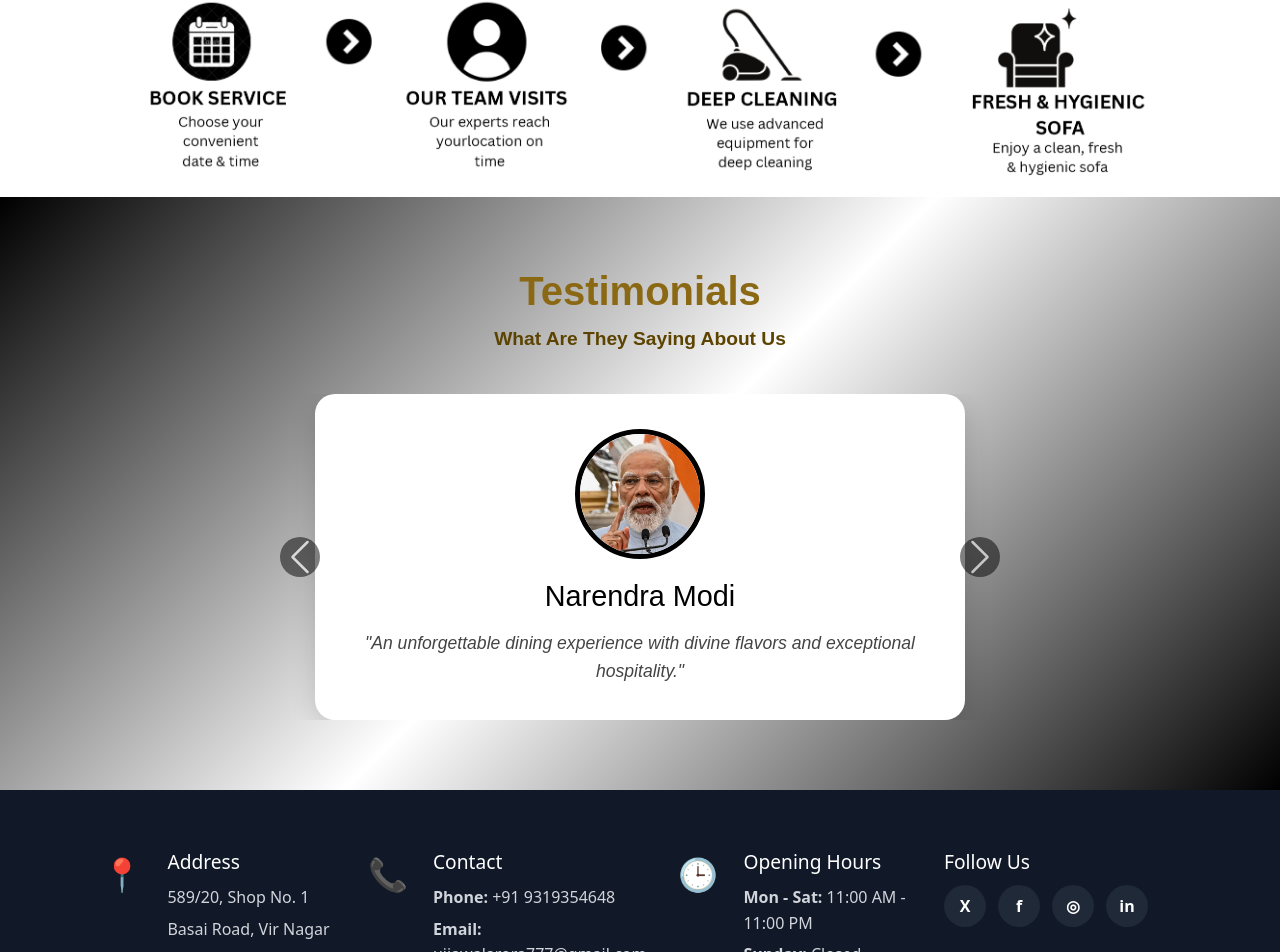
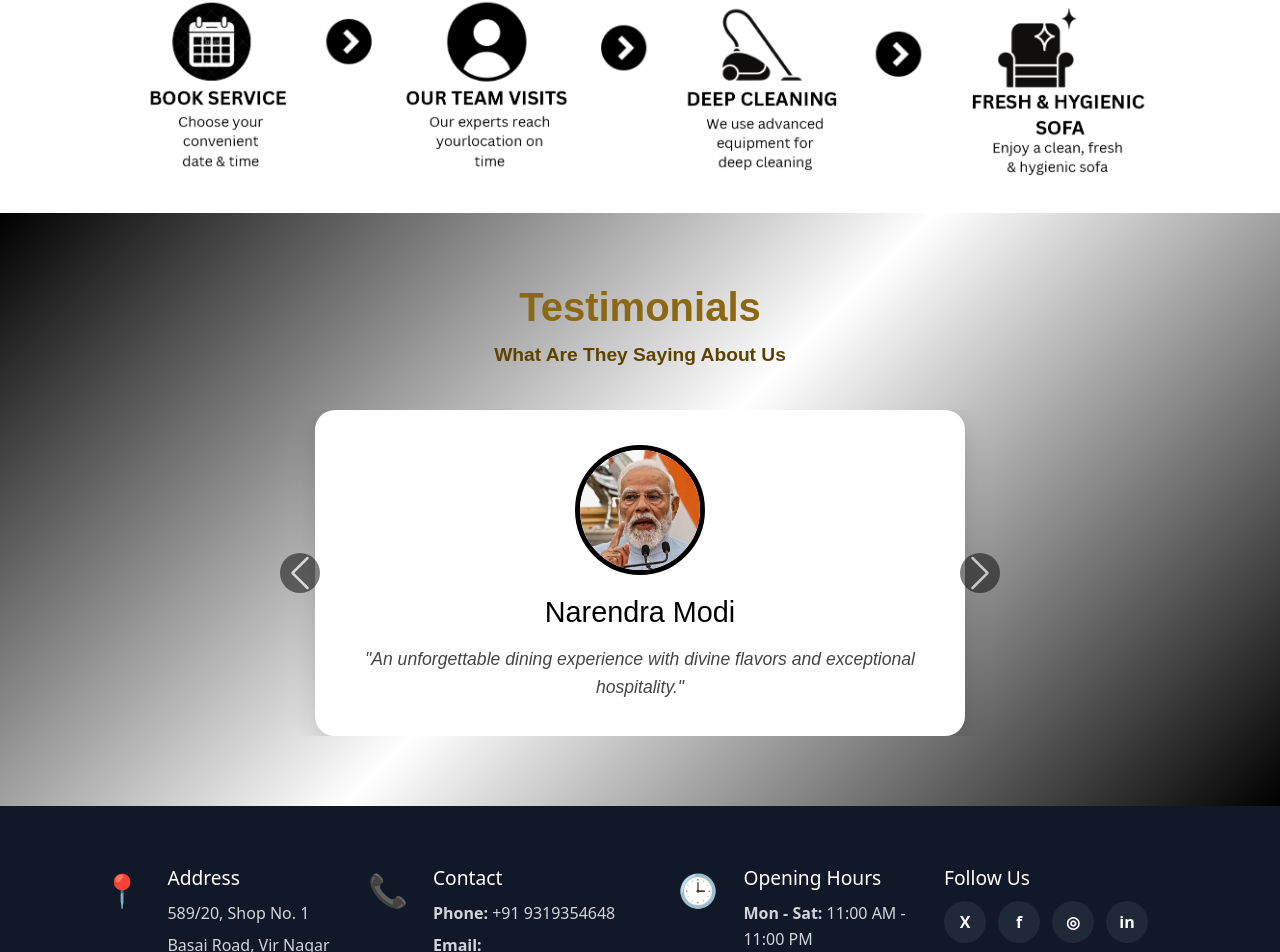
Before and after one commit to ujjawalthegreatcoder7/JMD-DRY-Cleaners, a React (Vite) app: page / in a window 1280 px wide. Shown: the part 2373-3325 px from the top of the page. Built offline with nearby package versions, Linux system fonts and the light colour scheme.

Commit message:
Connect frontend to deployed backend

```diff
--- a/src/pages/home.css
+++ b/src/pages/home.css
@@ -433,6 +433,7 @@
 .back {
   padding: 80px 20px;
   background: #f8f9fa;
+  margin-top: 1rem !important;
 }
 
 .testi-header {
```
